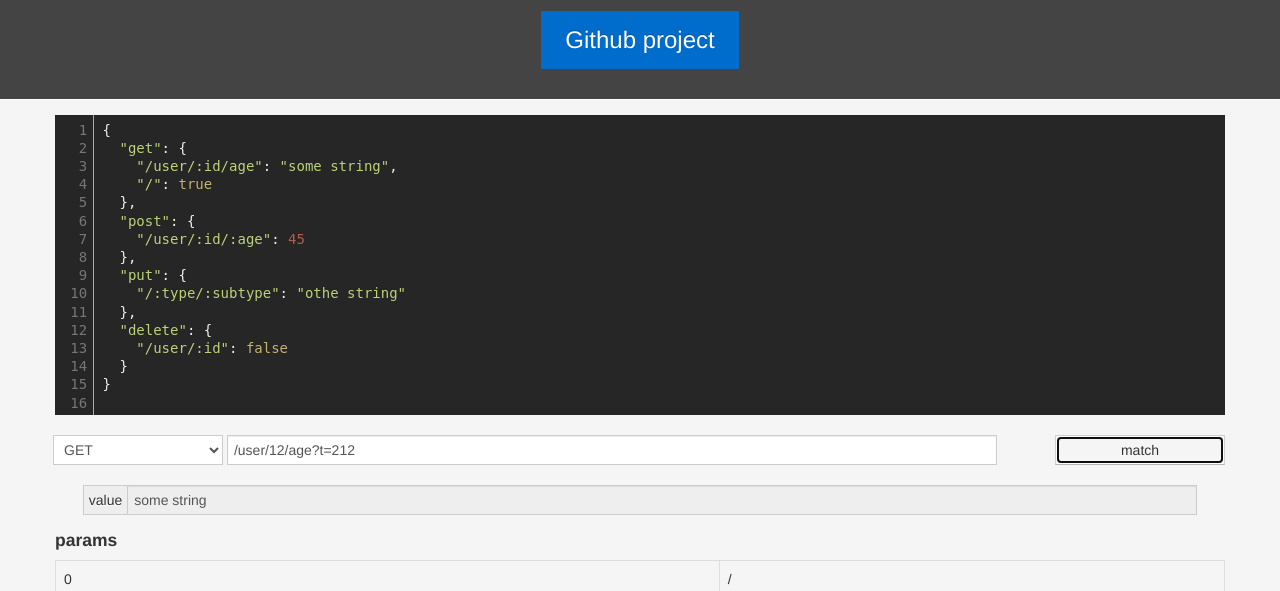
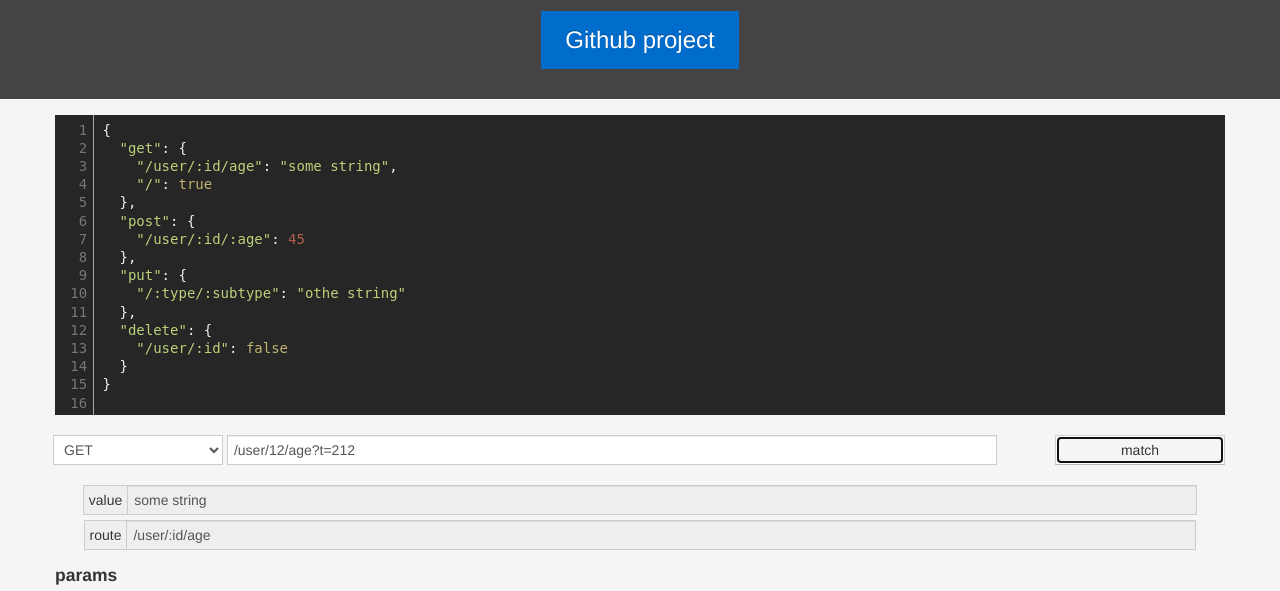
Before and after one commit to ramitos/match-route, a plain HTML site: page index.html in a window 1280 px wide. Both pictures are taken after a click on the button "match". Shown: the part 209-800 px from the top of the page. Drawn offline with Linux system fonts and the light colour scheme.

Commit message:
update website according to the new api

```diff
--- a/index.html
+++ b/index.html
@@ -60,6 +60,10 @@
             <span class='add-on'>value</span>
             <input type='text' class='input span11' id='value' disabled>
           </div>
+          <div class='input-prepend'>
+            <span class='add-on'>route</span>
+            <input type='text' class='input span11' id='route' disabled>
+          </div>
           <h4>params</h4>
           <table class='table table-bordered'>
             <tbody id='params'></tbody>
@@ -101,7 +105,7 @@ mr({
   'delete': {
     '/user/:id': false
   }
-}, function (route, params, query) {
+}, function (value, route, params, query) {
   assert(route === '/:type/:subtype');
   assert(params.subtype === 'admin');
   assert(params.type === 'user');
--- a/js/script.js
+++ b/js/script.js
@@ -24,10 +24,11 @@ document.getElementById('match').addEventListener('click', function (e) {
   mr({
     method: method,
     url: url
-  }, routes, function (value, params, query) {
+  }, routes, function (value, route, params, query) {
     document.getElementById('params').innerHTML = '';
     document.getElementById('query').innerHTML = '';
     document.getElementById('value').value = value;
+    document.getElementById('route').value = route;
     Object.keys(params).forEach(function (param) {
       var tr = document.createElement('tr');
       tr.innerHTML = "<td>" + param + "</td><td>" + params[param] + "</td>";
```
